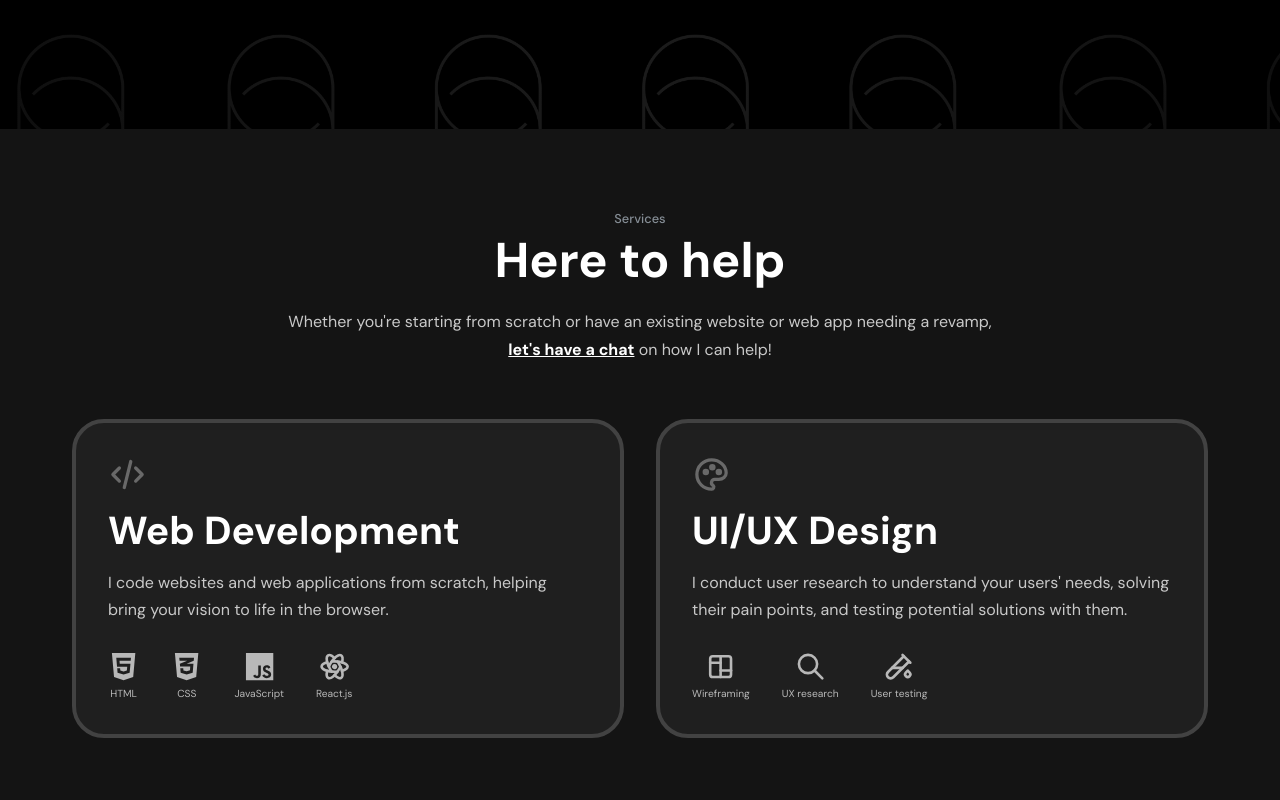
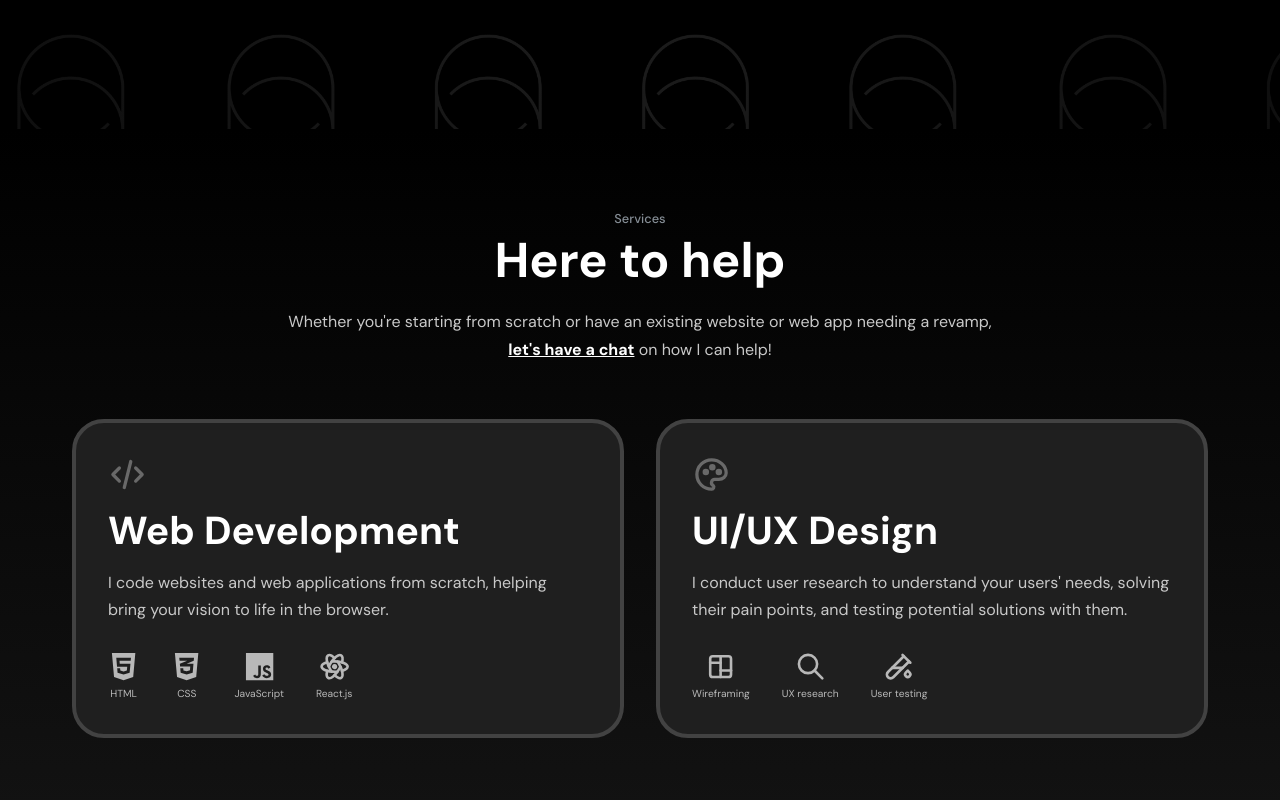
Before and after one commit to henrylin03/portfolio, a React (Vite) app: page / in a window 1280 px wide. Shown: the part 400-1200 px from the top of the page. Built offline with nearby package versions, Linux system fonts and the light colour scheme.

Commit message:
style: add linear gradients (top to bottom) for both ServicesSection and ProjectsSection
less boring to look at than just single colour, while still delineating the sections of the homepage clearly.

```diff
--- a/src/components/ProjectsSection/ProjectsSection.module.css
+++ b/src/components/ProjectsSection/ProjectsSection.module.css
@@ -1,5 +1,6 @@
 .section {
-  background-color: black;
+  background: linear-gradient(to bottom, black, var(--mantine-color-dark-9));
+  box-shadow: 0 4px 6px rgba(0, 0, 0, 0.1);
 }
 
 .inner {
--- a/src/components/ServicesSection/ServicesSection.module.css
+++ b/src/components/ServicesSection/ServicesSection.module.css
@@ -1,5 +1,6 @@
 .services {
-  background-color: var(--mantine-color-dark-9);
+  background: linear-gradient(to bottom, black, var(--mantine-color-dark-9));
+  box-shadow: 0 4px 6px rgba(0, 0, 0, 0.1);
 }
 
 .services svg {
```
